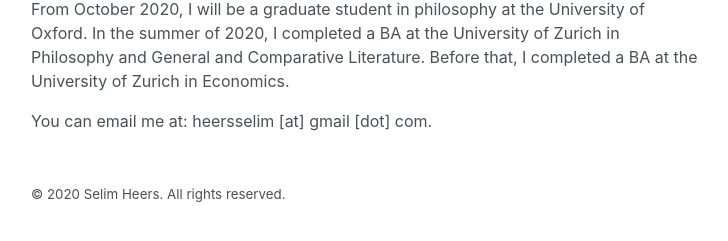
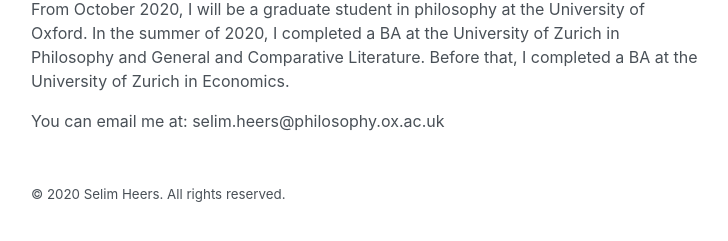
Before and after one commit to selimheers/selimheers.github.io, a Jekyll site: the page built from index.html, in a window 1280 px wide. Shown: the part 132-373 px from the top of the page, without its empty margins (273-1001 px from the left). Built offline with Jekyll 4.4.1, drawn with Linux system fonts in a browser that asks for light colours; the list of posts is cut into pages by our own code.

Commit message:
Update index.html

```diff
--- a/index.html
+++ b/index.html
@@ -5,4 +5,4 @@
 
 <p>From October 2020, I will be a graduate student in philosophy at the University of Oxford. In the summer of 2020, I completed a BA at the University of Zurich in Philosophy and General and Comparative Literature. Before that, I completed a BA at the University of Zurich in Economics. </p>
 
-<p>You can email me at: heersselim [at] gmail [dot] com. </p>
+<p>You can email me at: selim.heers@philosophy.ox.ac.uk </p>
```
